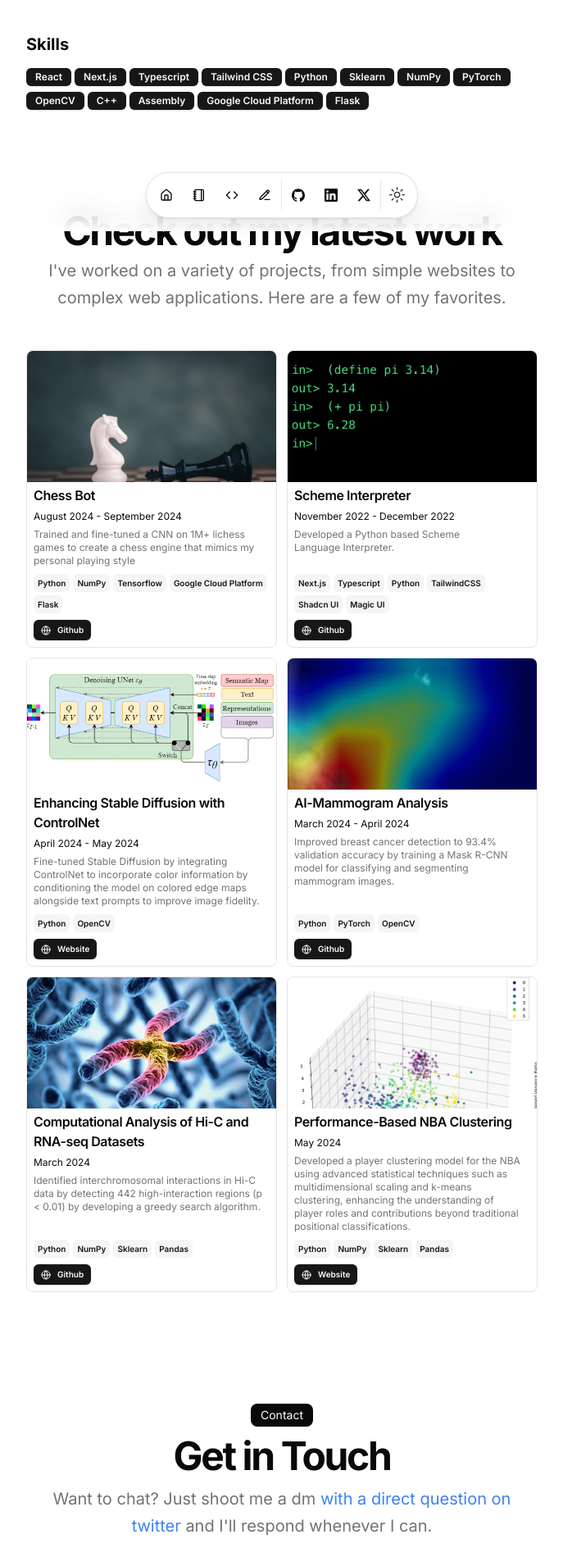
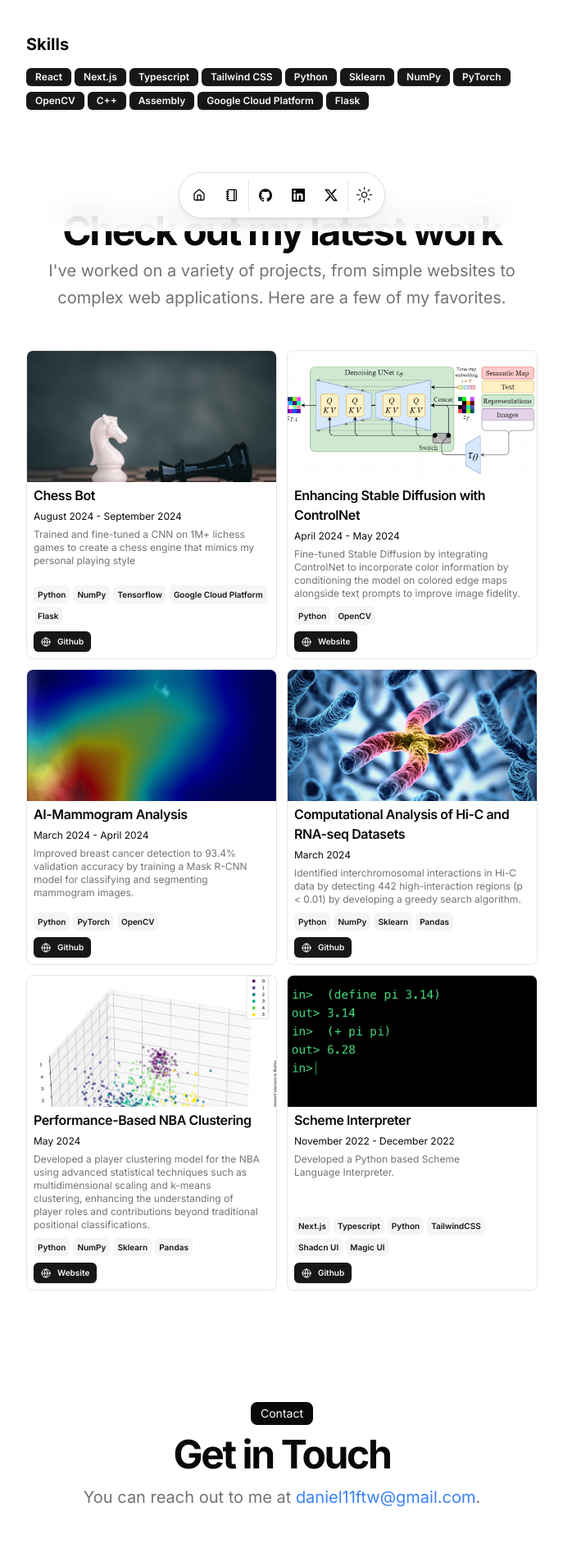
Before and after one commit to DanielF21/portfolio, a Next.js app: page / in a window 1280 px wide. Shown: the part 518-2428 px from the top of the page at 82% size, without its empty margins (296-983 px from the left). Built offline with nearby package versions, Linux system fonts and the light colour scheme.

Commit message:
updated navbar and contact

```diff
--- a/src/app/page.tsx
+++ b/src/app/page.tsx
@@ -216,15 +216,14 @@ export default function Page() {
                 Get in Touch
               </h2>
               <p className="mx-auto max-w-[600px] text-muted-foreground md:text-xl/relaxed lg:text-base/relaxed xl:text-xl/relaxed">
-                Want to chat? Just shoot me a dm{" "}
-                <Link
-                  href={DATA.contact.social.X.url}
+                You can reach out to me at{" "}
+                <a
+                  href="mailto:daniel11ftw@gmail.com"
                   className="text-blue-500 hover:underline"
-                  target = "_blank"
                 >
-                  with a direct question on twitter
-                </Link>{" "}
-                and I&apos;ll respond whenever I can.
+                  daniel11ftw@gmail.com
+                </a>
+                .
               </p>
             </div>
           </BlurFade>
--- a/src/components/navbar.tsx
+++ b/src/components/navbar.tsx
@@ -16,7 +16,9 @@ export default function Navbar() {
     <div className="pointer-events-none fixed inset-x-0 bottom-0 z-30 mx-auto mb-4 flex origin-bottom h-full max-h-14">
       <div className="fixed bottom-0 inset-x-0 h-16 w-full bg-background to-transparent backdrop-blur-lg [-webkit-mask-image:linear-gradient(to_top,black,transparent)] dark:bg-background"></div>
       <Dock className="z-50 pointer-events-auto relative mx-auto flex min-h-full h-full items-center px-1 bg-background [box-shadow:0_0_0_1px_rgba(0,0,0,.03),0_2px_4px_rgba(0,0,0,.05),0_12px_24px_rgba(0,0,0,.05)] transform-gpu dark:[border:1px_solid_rgba(255,255,255,.1)] dark:[box-shadow:0_-20px_80px_-20px_#ffffff1f_inset] ">
-        {DATA.navbar.map((item) => (
+        {DATA.navbar
+          .filter(item => item.label !== "Projects" && item.label !== "Notes") // Filter out the Projects and Notes buttons
+          .map((item) => (
             <DockIcon key={item.href}>
               <Tooltip>
                 <TooltipTrigger asChild>
@@ -26,7 +28,7 @@ export default function Navbar() {
                       buttonVariants({ variant: "ghost", size: "icon" }),
                       "size-12"
                     )}
-                  target = "_blank"
+                    target="_blank"
                   >
                     <item.icon className="size-4" />
                   </Link>
@@ -50,7 +52,7 @@ export default function Navbar() {
                       buttonVariants({ variant: "ghost", size: "icon" }),
                       "size-12"
                     )}
-                    target = "_blank"
+                    target="_blank"
                   >
                     <social.icon className="size-4" />
                   </Link>
--- a/src/data/resume.tsx
+++ b/src/data/resume.tsx
@@ -129,33 +129,6 @@ export const DATA = {
         video:
           "",
       },
-
-      {
-        title: "Scheme Interpreter",
-        href: "/scheme-interpreter",
-        dates: "November 2022 - December 2022",
-        active: true,
-        description:
-          "Developed a Python based Scheme Language Interpreter.",
-        technologies: [
-          "Next.js",
-          "Typescript",
-          "Python",
-          "TailwindCSS",
-          "Shadcn UI",
-          "Magic UI",
-        ],
-        links: [
-          {
-                type: "Github",
-                href: "https://github.com/DanielF21/Scheme-Interpreter",
-            icon: <Icons.globe className="size-3" />,
-          },
-        ],
-        image: {src: "/scheme.png", width: 400, height: 200},
-        video:
-          "",
-      },
       {
         title: "Enhancing Stable Diffusion with ControlNet",
         href: "/SD-ControlNet",
@@ -249,6 +222,32 @@ export const DATA = {
         video:
           "",
       },
+      {
+        title: "Scheme Interpreter",
+        href: "/scheme-interpreter",
+        dates: "November 2022 - December 2022",
+        active: true,
+        description:
+          "Developed a Python based Scheme Language Interpreter.",
+        technologies: [
+          "Next.js",
+          "Typescript",
+          "Python",
+          "TailwindCSS",
+          "Shadcn UI",
+          "Magic UI",
+        ],
+        links: [
+          {
+                type: "Github",
+                href: "https://github.com/DanielF21/Scheme-Interpreter",
+            icon: <Icons.globe className="size-3" />,
+          },
+        ],
+        image: {src: "/scheme.png", width: 400, height: 200},
+        video:
+          "",
+      },
     ],
 
   hackathons: [
```
Lines whose indentation alone changed are shown as unchanged.
